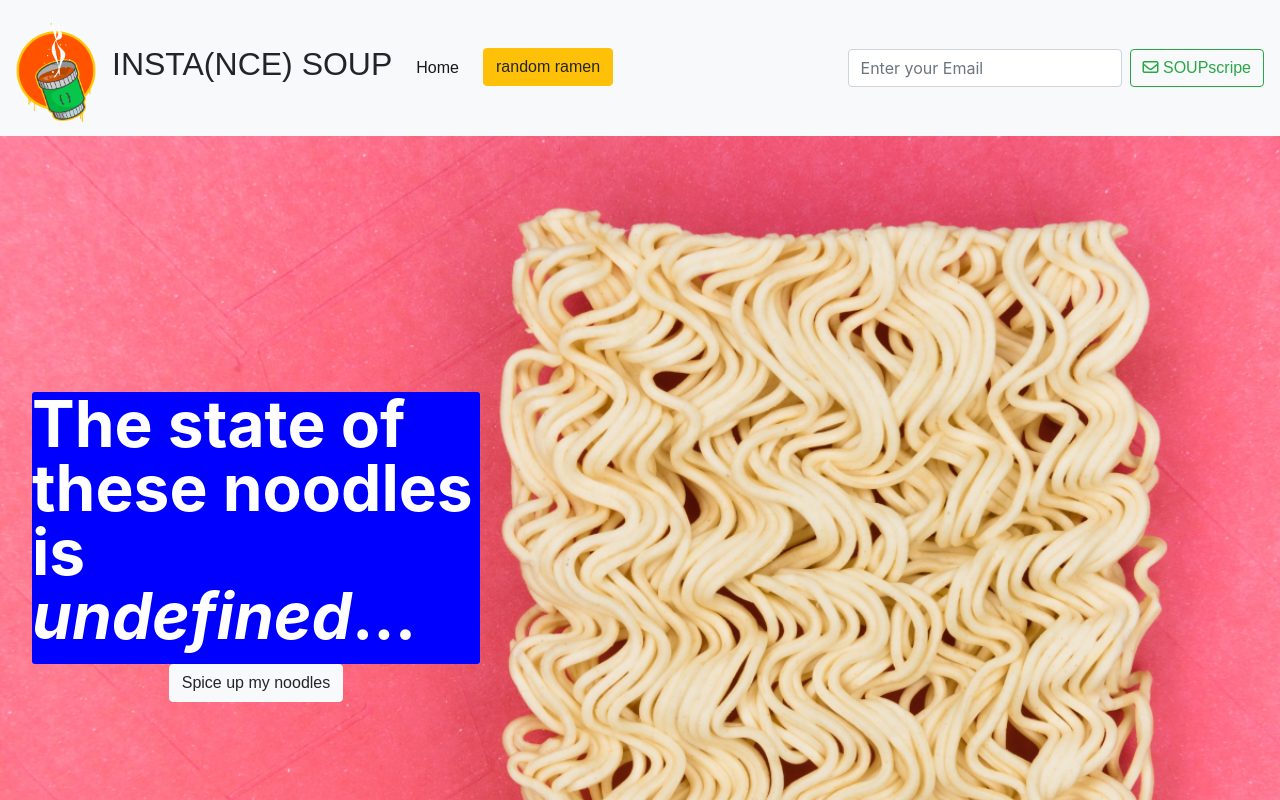
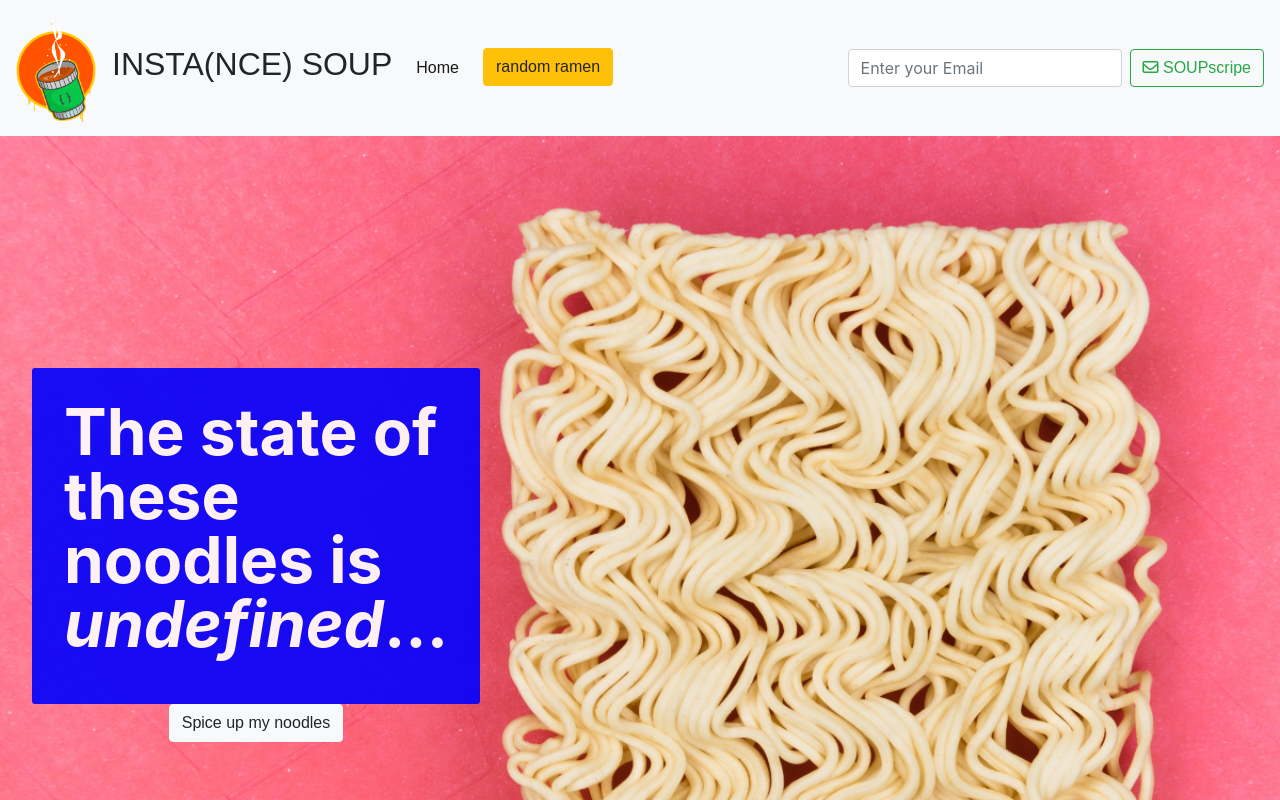
Before and after one commit to ning3l/instance-soup, a React (Create React App) app: page /404 in a window 1280 px wide. Shown: the top 800 px of the page. Built offline with nearby package versions, Linux system fonts and the light colour scheme; no server answers.

Commit message:
jumbo update

```diff
--- a/src/App.css
+++ b/src/App.css
@@ -57,10 +57,13 @@
   background-size: cover;
 }
 
-.jumbo {
+.jumbo-row {
   background-color: lightgray;
   opacity: 90%;
-  border-radius: 3px;
+  border-radius: 8px;
+}
+
+.jumbo {
   display: flex;
   flex-direction: column;
   justify-content: center;
@@ -106,6 +109,8 @@
 .notFound {
   border-radius: 3px;
   background-color: blue;
+  opacity: 90%;
+  padding: 2em;
 }
 
 .notFoundText {
@@ -117,7 +122,7 @@
 
 .hi {
   width: 35%;
-  height: 18em;
+  height: 21em;
   margin-left: 2em;
   display: flex;
   flex-direction: column;
--- a/src/App.js
+++ b/src/App.js
@@ -14,6 +14,8 @@ function App() {
     infos: [],
     levelSelected: "",
   });
+
+  console.log("ALL", data.infos)
 
   const formatted = data.infos.map((el) => {
     return {
@@ -44,8 +46,6 @@ function App() {
         infos: [...res.items]
       }))
     }).catch(error => console.log(error.message))
-    console.log("spicyness from use", data)
-
   }, [])
 
   return (
--- a/src/Components/Jumbotron.js
+++ b/src/Components/Jumbotron.js
@@ -6,18 +6,18 @@ export default function Jumbotron() {
     return (
         <div className="jumbotron jumbotron-fluid" id="jumbo">
             <div className="container" >
-                <div className="row" >
+                <div className="row jumbo-row" >
                     <div className="col-md-7 jumbo">
                         <h1 className="display-4">
                         <span className="firstPart">Insta</span>
                         <span className="secondPart">(nce)<br/></span>
                         <span className="firstPart">Soup</span></h1>
-                        <p className="lead">Hungry for the next coding project? Instance Soup provides you with nourishing app-ideas you can get up and running in no time. Like the carbon based instance soup you know and love, it serves you all the ingredients conveniently. We call it <b>"Tho whole stack in one pack".</b></p>
+                        <p className="lead">Hungry for the next coding project? Instance Soup provides you with nourishing app-ideas you can get up and running in no time. Like the carbon based instance soup you know and love, it serves you all the ingredients conveniently. We call it <b>"The whole stack in one pack".</b></p>
                     </div>
                     <div className="col-md-5">
                         <div className="row" >
                             <div className="col-md-6">
-                                <img src={Mascot} className="img-fluid" alt=""/>
+                                <img src={Mascot} className="img-fluid" alt="Mr. E - The mascot"/>
                             </div>
                             <div className="col-md-6">
                                 <img src={eLove} className="img-fluid" alt="Message saying: Mr. E. already loves it. And YOU can learn to love it too"/>
```
